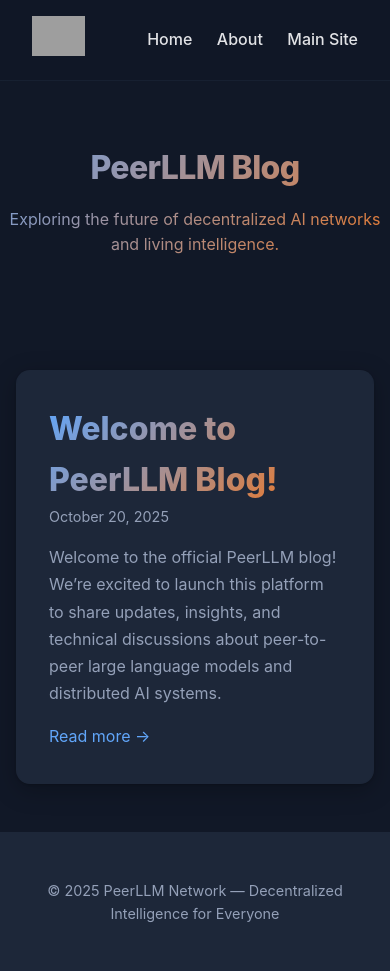
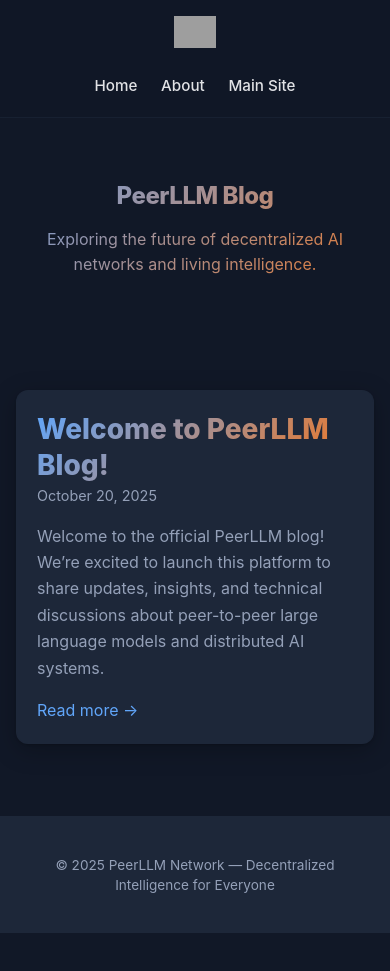
Before and after one commit to PeerLLM/peerllm.github.io, a Jekyll site: the page built from index.md, in a window 390 px wide and 971 px high. Built offline with Jekyll 4.4.1, drawn with Linux system fonts in a browser that asks for light colours; grey boxes are pictures that could not be loaded.

Commit message:
PAGES: Update Styles for Mobile

```diff
--- a/assets/css/peerllm.css
+++ b/assets/css/peerllm.css
@@ -167,3 +167,137 @@ footer {
   color: hsl(var(--muted-fg));
   font-size: .9rem;
 }
+
+/* ────────────────────────────────
+   Responsive Design (Mobile & Tablet)
+   ──────────────────────────────── */
+
+/* Global Fluid Adjustments */
+img, video {
+  max-width: 100%;
+  height: auto;
+}
+
+.container {
+  max-width: var(--max-w);
+  margin-inline: auto;
+  padding-inline: 1.25rem;
+}
+
+/* Header Responsive */
+@media (max-width: 880px) {
+  header {
+    flex-direction: column;
+    align-items: center;
+    text-align: center;
+    padding: 1rem 1rem 0.75rem;
+  }
+
+  header img {
+    height: 2.2rem;
+  }
+
+  header nav {
+    margin-top: 0.75rem;
+  }
+
+  header nav a {
+    display: inline-block;
+    margin: 0.4rem 0.6rem;
+    font-size: 0.95rem;
+  }
+}
+
+/* Hero Section */
+@media (max-width: 768px) {
+  .hero {
+    padding-block: 3rem;
+  }
+
+  .hero h1 {
+    font-size: clamp(1.75rem, 6vw, 2.5rem);
+    line-height: 1.2;
+  }
+
+  .hero p {
+    font-size: 1rem;
+    padding-inline: 1rem;
+  }
+}
+
+/* Blog List */
+@media (max-width: 768px) {
+  .blog-list {
+    grid-template-columns: 1fr;
+    padding-inline: 1rem;
+    gap: 1.5rem;
+  }
+
+  .post-item {
+    padding: 1.5rem;
+    margin-bottom: 1.5rem;
+    border-radius: 12px;
+  }
+
+  .post-title {
+    font-size: 1.35rem;
+    line-height: 1.3;
+  }
+
+  .post-excerpt {
+    font-size: 1rem;
+    line-height: 1.65;
+  }
+}
+
+/* Single Post Page */
+@media (max-width: 768px) {
+  .post {
+    padding-inline: 1rem;
+  }
+
+  .post-header {
+    margin-bottom: 2rem;
+  }
+
+  .post-title {
+    font-size: 1.75rem;
+  }
+
+  .post-date {
+    font-size: 0.85rem;
+  }
+
+  .post-content {
+    font-size: 1rem;
+  }
+
+  .post-content pre {
+    padding: 0.75rem;
+    font-size: 0.9rem;
+  }
+}
+
+/* Footer Responsive */
+@media (max-width: 768px) {
+  footer {
+    padding: 1.5rem;
+    font-size: 0.85rem;
+    line-height: 1.5;
+  }
+}
+
+/* Tiny devices (Phones under 400px) */
+@media (max-width: 400px) {
+  header img {
+    height: 2rem;
+  }
+
+  .hero h1 {
+    font-size: 1.5rem;
+  }
+
+  .post-item {
+    padding: 1.25rem;
+  }
+}
```
